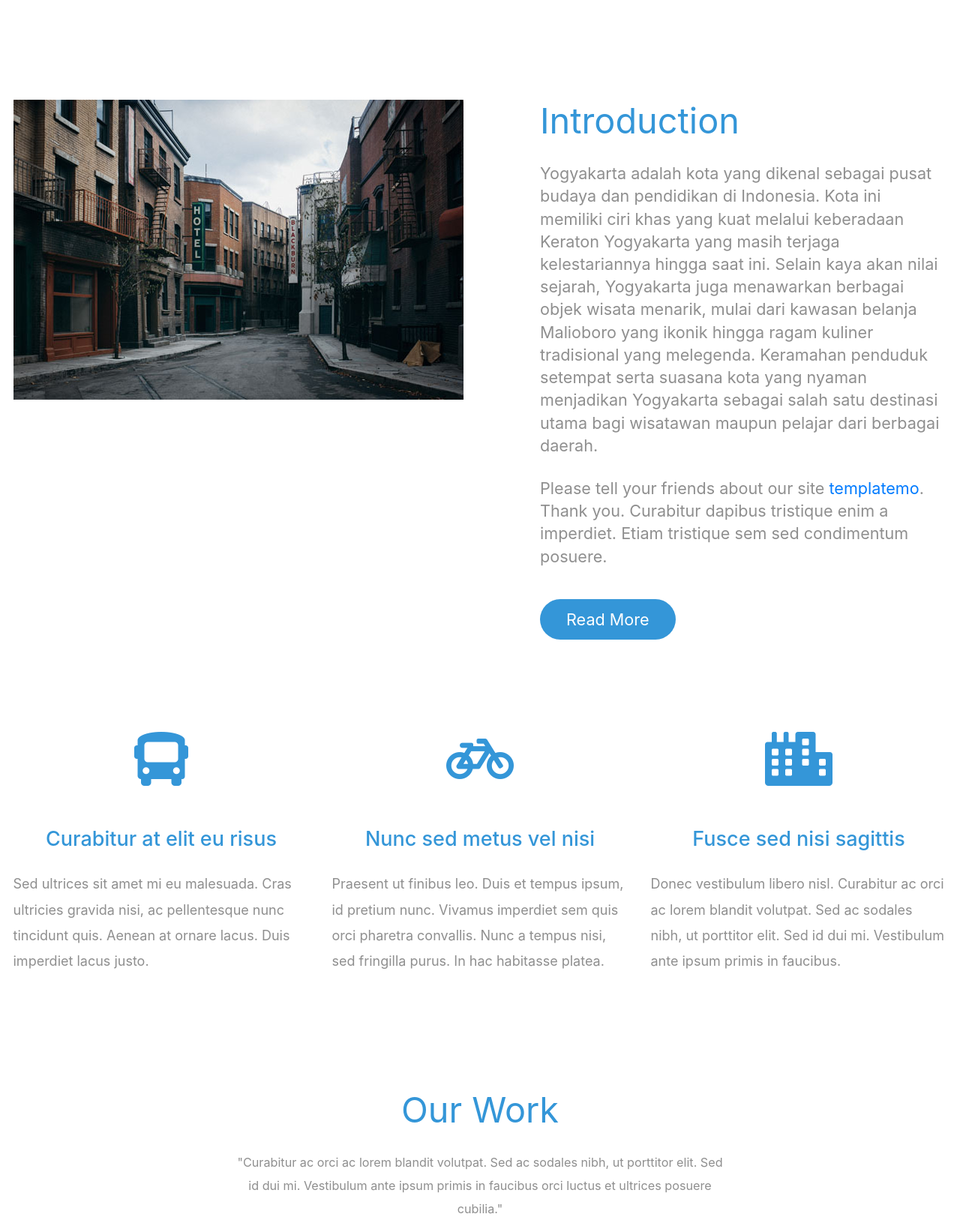
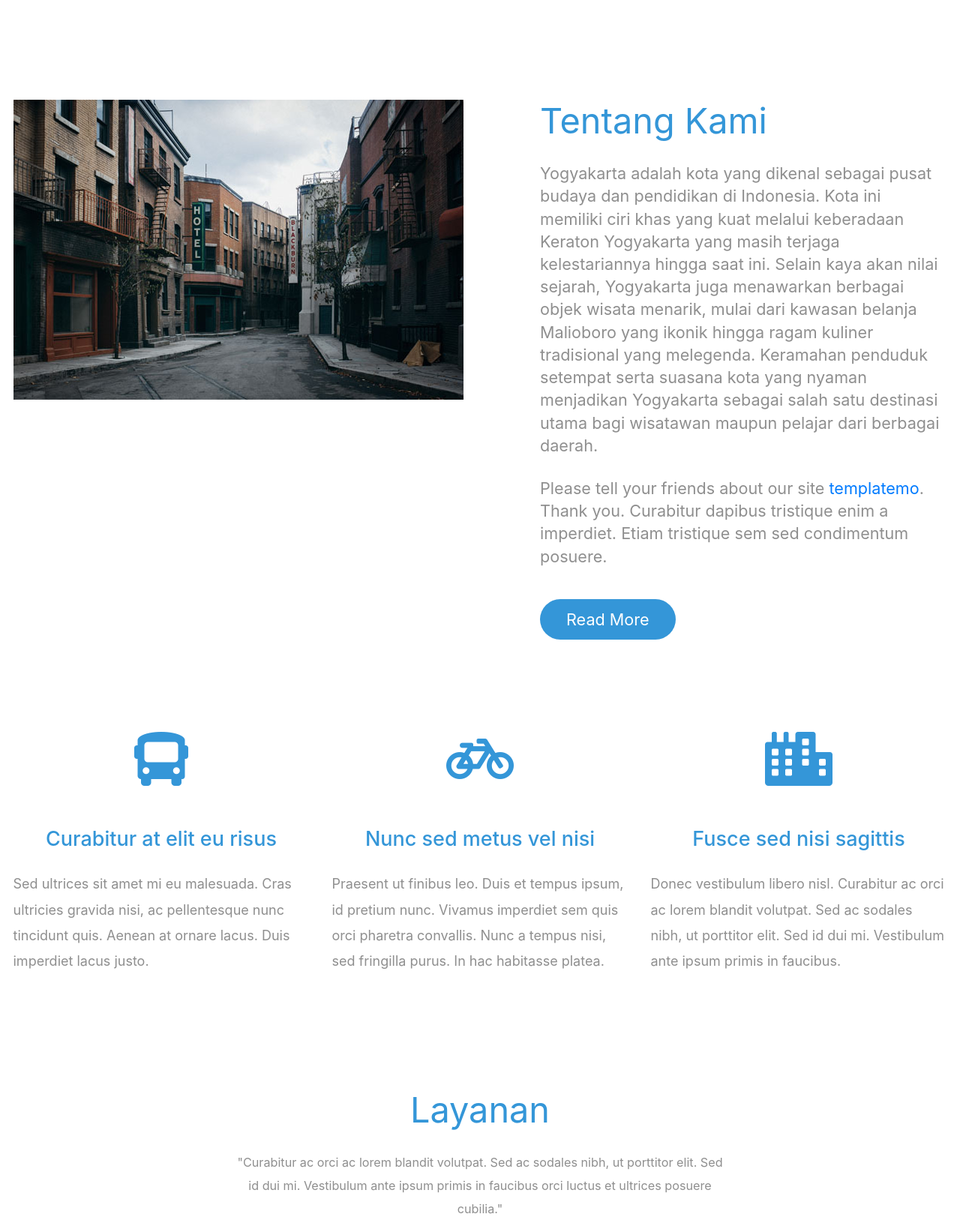
Before and after one commit to fahdinaraisa-cmd/tugasakhir, a plain HTML site: page index.html in a window 1280 px wide. Shown: the part 802-2433 px from the top of the page at 75% size. Drawn offline with Linux system fonts and the light colour scheme.

Commit message:
Update index.html

```diff
--- a/index.html
+++ b/index.html
@@ -70,7 +70,7 @@
           </div>
           <div class="col-lg-6">
             <div class="tm-intro-text-container">
-                <h2 class="tm-text-primary mb-4 tm-section-title">Introduction</h2>
+                <h2 class="tm-text-primary mb-4 tm-section-title">Tentang Kami</h2>
                 <p class="mb-4 tm-intro-text">
                   Yogyakarta adalah kota yang dikenal sebagai pusat budaya dan pendidikan di Indonesia.
 				  Kota ini memiliki ciri khas yang kuat melalui keberadaan Keraton Yogyakarta yang masih
@@ -126,7 +126,7 @@
       <div class="container tm-container-gallery">
         <div class="row">
           <div class="text-center col-12">
-              <h2 class="tm-text-primary tm-section-title mb-4">Our Work</h2>
+              <h2 class="tm-text-primary tm-section-title mb-4">Layanan</h2>
               <p class="mx-auto tm-work-description">
                 "Curabitur ac orci ac lorem blandit volutpat. Sed ac sodales nibh, ut
                 porttitor elit. Sed id dui mi. Vestibulum ante ipsum primis in faucibus
@@ -214,7 +214,7 @@
       <div class="container tm-container-contact">
         <div class="row">
             <div class="col-12">
-                <h2 class="mb-4 tm-section-title">Contact Us</h2>
+                <h2 class="mb-4 tm-section-title">Kontank Kami</h2>
                 <div class="mb-5 tm-underline">
                   <div class="tm-underline-inner"></div>
                 </div>
```
